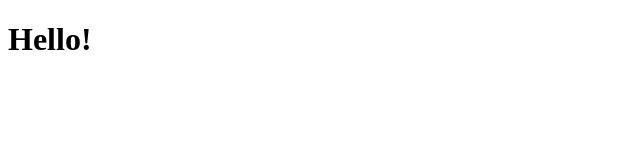
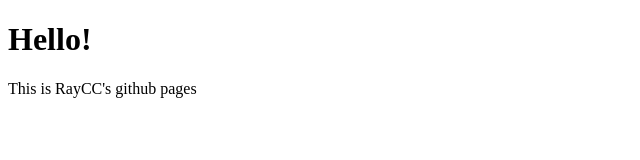
Before and after one commit to Ray-C-C/Ray-C-C.github.io, a plain HTML site: page index.html in a window 1280 px wide. Shown: the whole page, without its empty margins (0-640 px from the left). Drawn offline with Linux system fonts and the light colour scheme.

Commit message:
feat: Update index.html

```diff
--- a/index.html
+++ b/index.html
@@ -7,5 +7,6 @@
 </head>
 <body>
   <h1>Hello!</h1>
+    <p>This is RayCC's github pages</p>
 </body>
 </html>
```
